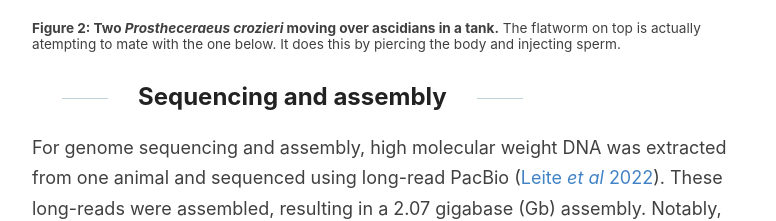
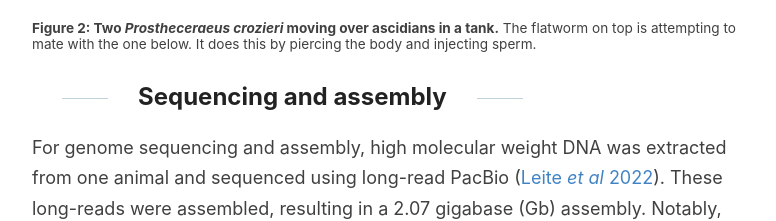
Before and after one commit to djleite/djleite.github.io, a Jekyll site: the page built from _posts/2025-05-04-flatworm-genome.md, in a window 1280 px wide and 900 px high, scrolled down 1491 px, cut to the strip 240-900 px from the top of the window. Shown: the top 221 px of the strip, without its empty margins (248-1024 px from the left). Built offline with Jekyll 4.4.1, drawn with Linux system fonts in a browser that asks for light colours; our own code applies the rules of GitHub Pages for plain Markdown files.

Commit message:
post flatworm genome

```diff
--- a/_posts/2025-05-04-flatworm-genome.md
+++ b/_posts/2025-05-04-flatworm-genome.md
@@ -21,7 +21,7 @@ The flatworms were collected into large salt-water tanks (fig 2). Within a few d
   <source src="{{ '/images/flatworm-vid.webm' | relative_url }}" type="video/webm">
   Flatworms in a tank on ascidians.
 </video>
-<p style="ext-align:left; font-size: 0.85rem; line-height: 1.2;"><b>Figure 2: Two <i>Prostheceraeus crozieri</i> moving over ascidians in a tank.</b> The flatworm on top is actually atempting to mate with the one below. It does this by piercing the body and injecting sperm.</p>
+<p style="ext-align:left; font-size: 0.85rem; line-height: 1.2;"><b>Figure 2: Two <i>Prostheceraeus crozieri</i> moving over ascidians in a tank.</b> The flatworm on top is attempting to mate with the one below. It does this by piercing the body and injecting sperm.</p>
 
 ## Sequencing and assembly
 For genome sequencing and assembly, high molecular weight DNA was extracted from one animal and sequenced using long-read PacBio (<a href="https://academic.oup.com/gbe/article/14/9/evac133/6678951" target="_blank" rel="noopener noreferrer">Leite <i>et al</i> 2022</a>). These long-reads were assembled, resulting in a 2.07 gigabase (Gb) assembly. Notably, the genome was highly repetitive, with repetitive elements constituting approximately 67.9%. A total of 43,325 genes were annotated, and had a Benchmarking Universal Single-Copy Orthologs (BUSCO) completeness score of 89.7%, indicating a relatively high-quality assembly compared with other flatworms. Furhtermore, compared to other free-living flatworms, <i>P. crozieri</i> exhibits considerably larger introns. The abundance of transposable elements and repetitive sequences likely contributes to the expanded genome size and intron length.
```
